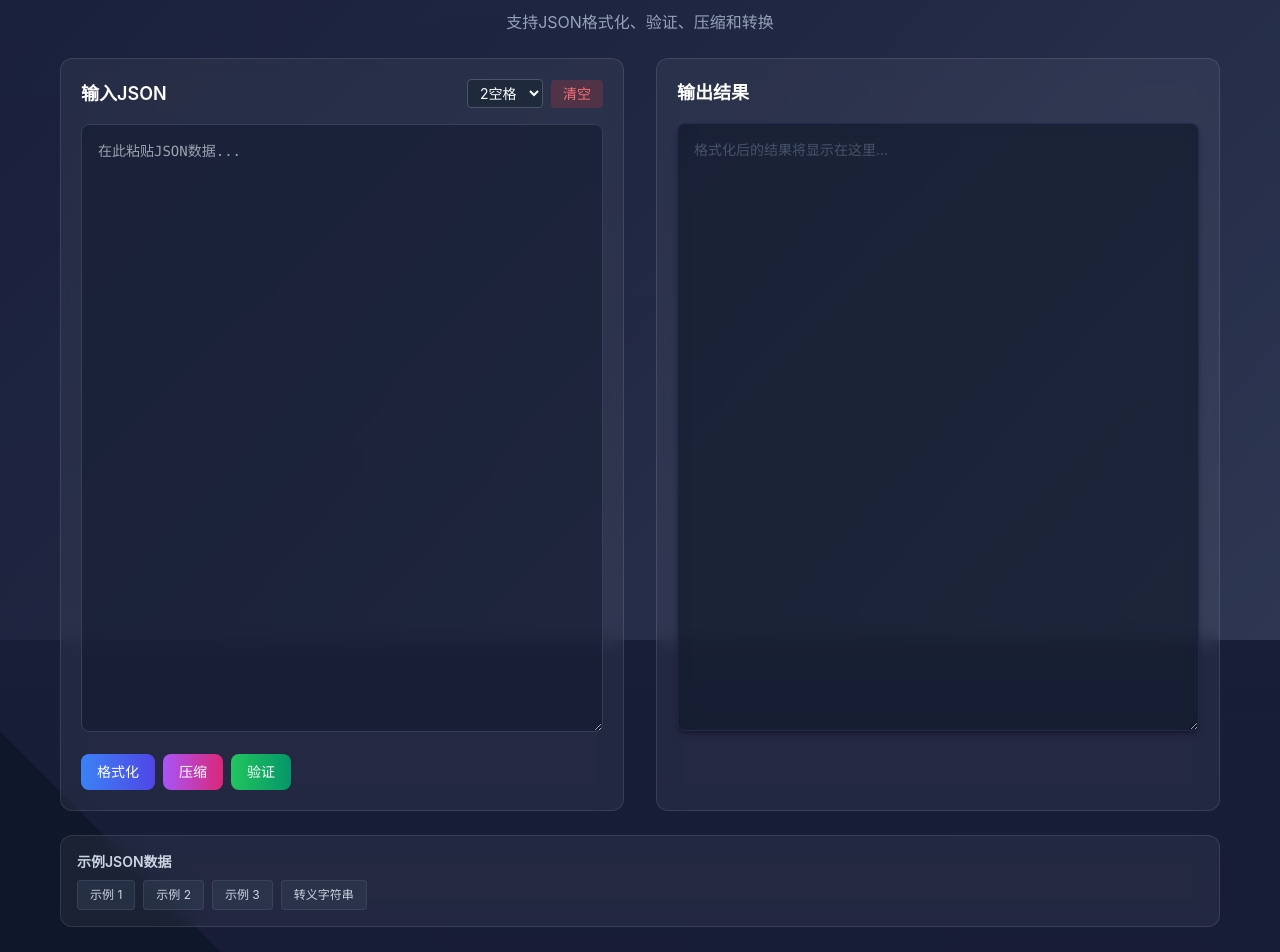
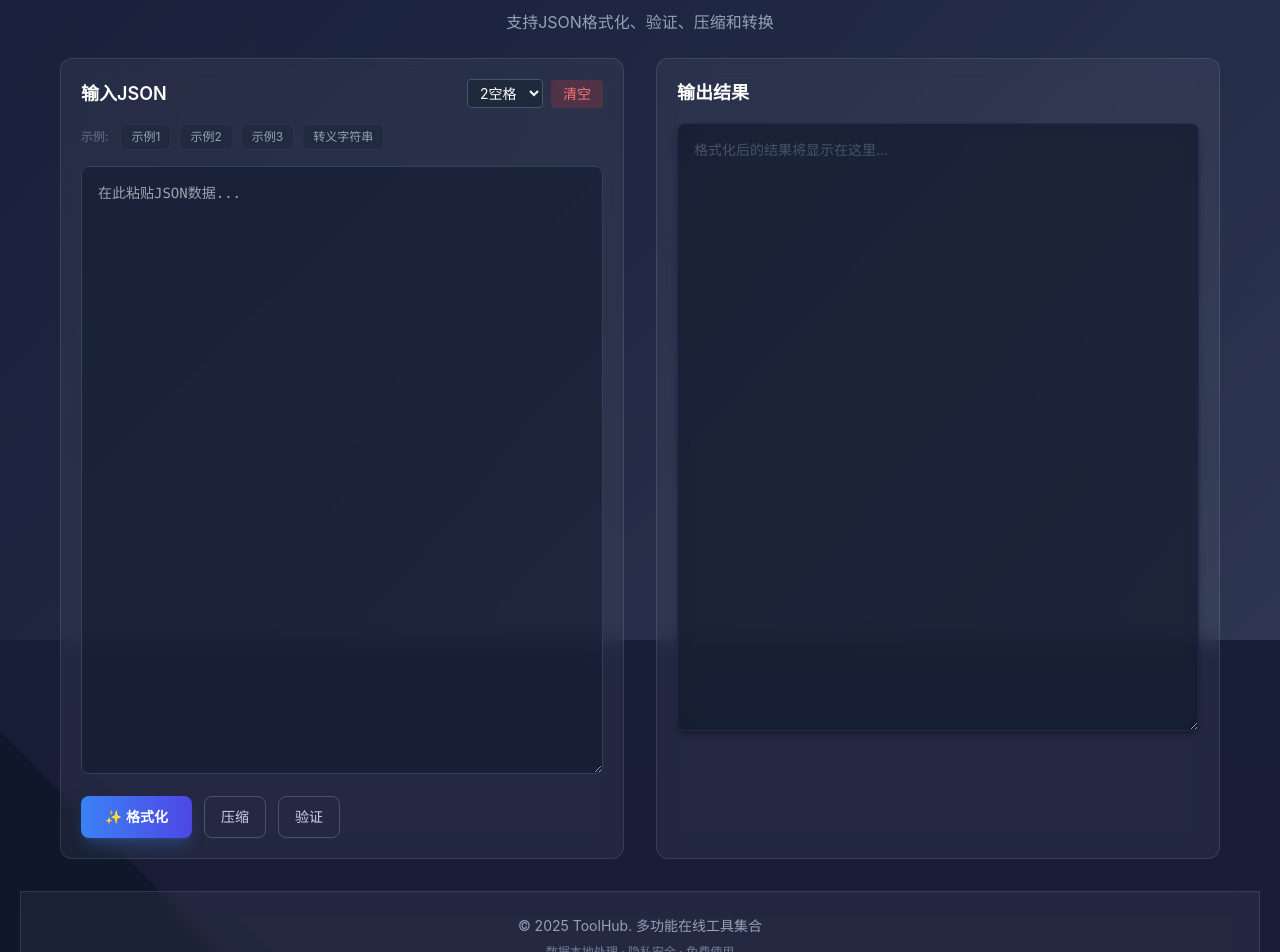
Before and after one commit to Akitaqaq/toolhub, a React (Vite) app: page /json in a window 1280 px wide. Shown: the part 160-1112 px from the top of the page. Built offline with nearby package versions, Linux system fonts and the light colour scheme.

Commit message:
优化工具

```diff
--- a/src/pages/JSONFormatter.tsx
+++ b/src/pages/JSONFormatter.tsx
@@ -1,4 +1,4 @@
-import React, { useState } from 'react'
+import React, { useState, useEffect, useRef, useMemo } from 'react'
 import JSONSyntaxHighlight from '../components/JSONSyntaxHighlight'
 import CollapsibleJSONTree from '../components/CollapsibleJSONTree'
 import { toast } from '../components/Toast'
@@ -11,6 +11,8 @@ interface JSONState {
   viewMode: 'highlight' | 'tree'
 }
 
+type JSONValidity = 'empty' | 'valid' | 'invalid'
+
 const JSONFormatter: React.FC = () => {
   const [state, setState] = useState<JSONState>({
     input: '',
@@ -19,6 +21,35 @@ const JSONFormatter: React.FC = () => {
     indent: 2,
     viewMode: 'highlight',
   })
+  const [validity, setValidity] = useState<JSONValidity>('empty')
+  const debounceTimerRef = useRef<number | null>(null)
+
+  // 实时验证JSON有效性（防抖）
+  useEffect(() => {
+    if (debounceTimerRef.current) {
+      clearTimeout(debounceTimerRef.current)
+    }
+
+    if (!state.input.trim()) {
+      setValidity('empty')
+      return
+    }
+
+    debounceTimerRef.current = window.setTimeout(() => {
+      try {
+        smartParseJSON(state.input)
+        setValidity('valid')
+      } catch {
+        setValidity('invalid')
+      }
+    }, 300)
+
+    return () => {
+      if (debounceTimerRef.current) {
+        clearTimeout(debounceTimerRef.current)
+      }
+    }
+  }, [state.input])
 
   /**
    * 智能解析JSON，支持转义字符串形式的JSON
@@ -55,7 +86,10 @@ const JSONFormatter: React.FC = () => {
     try {
       const parsed = smartParseJSON(state.input)
       const formatted = JSON.stringify(parsed, null, state.indent)
+      const lineCount = formatted.split('\n').length
+      const charCount = formatted.length
       setState(prev => ({ ...prev, output: formatted, error: '' }))
+      toast.success(`格式化完成，共 ${lineCount} 行，${charCount} 字符`)
     } catch (err) {
       setState(prev => ({ ...prev, error: (err as Error).message, output: '' }))
     }
@@ -65,7 +99,11 @@ const JSONFormatter: React.FC = () => {
     try {
       const parsed = smartParseJSON(state.input)
       const minified = JSON.stringify(parsed)
+      const originalSize = state.input.length
+      const minifiedSize = minified.length
+      const ratio = ((1 - minifiedSize / originalSize) * 100).toFixed(1)
       setState(prev => ({ ...prev, output: minified, error: '' }))
+      toast.success(`压缩完成，减少 ${ratio}%（${originalSize} → ${minifiedSize} 字符）`)
     } catch (err) {
       setState(prev => ({ ...prev, error: (err as Error).message, output: '' }))
     }
@@ -97,6 +135,16 @@ const JSONFormatter: React.FC = () => {
     setState(prev => ({ ...prev, indent: parseInt(value) as 2 | 4 | 8 }))
   }
 
+  // 缓存解析后的JSON对象，避免重复解析
+  const parsedOutput = useMemo(() => {
+    if (!state.output) return null
+    try {
+      return JSON.parse(state.output)
+    } catch {
+      return null
+    }
+  }, [state.output])
+
   return (
     <div className="max-w-[90rem] mx-auto space-y-6 animate-fade-in px-4">
       <div className="text-center space-y-2 mb-6">
@@ -127,6 +175,56 @@ const JSONFormatter: React.FC = () => {
               </button>
             </div>
           </div>
+
+          {/* 示例数据 - 紧凑显示 */}
+          {!state.input && (
+            <div className="flex flex-wrap gap-2">
+              <span className="text-xs text-slate-500 self-center mr-1">示例:</span>
+              {[
+                '{"name":"张三","age":25,"skills":["JavaScript","React","Node.js"]}',
+                '[{"id":1,"title":"测试","completed":false},{"id":2,"title":"开发","completed":true}]',
+                '{"user":{"id":123,"profile":{"nickname":"小明","tags":["开发者","开源爱好者"]}}}',
+              ].map((sample, index) => (
+                <button
+                  key={index}
+                  onClick={() => setState(prev => ({ ...prev, input: sample, error: '', output: '' }))}
+                  className="px-2.5 py-1 bg-slate-800/60 hover:bg-indigo-500/20 rounded-md text-xs text-slate-400 hover:text-indigo-300 transition-all border border-slate-700/50 hover:border-indigo-500/30"
+                >
+                  示例{index + 1}
+                </button>
+              ))}
+              <button
+                onClick={() => setState(prev => ({
+                  ...prev,
+                  input: '"{\\n  \\"name\\": \\"AlphaGo\\",\\n  \\"year\\": 2016,\\n  \\"tags\\": [\\"AI\\", \\"Go\\", \\"DeepMind\\"],\\n  \\"won\\": true,\\n  \\"score\\": 4.5\\n}"',
+                  error: '',
+                  output: ''
+                }))}
+                className="px-2.5 py-1 bg-slate-800/60 hover:bg-purple-500/20 rounded-md text-xs text-slate-400 hover:text-purple-300 transition-all border border-slate-700/50 hover:border-purple-500/30"
+              >
+                转义字符串
+              </button>
+            </div>
+          )}
+
+          {/* JSON有效性状态指示器 */}
+          {state.input && (
+            <div className="flex items-center gap-2">
+              <div className={`inline-flex items-center gap-1.5 px-2.5 py-1 rounded-full text-xs font-medium transition-all ${
+                validity === 'valid'
+                  ? 'bg-green-500/15 text-green-400 border border-green-500/30'
+                  : validity === 'invalid'
+                  ? 'bg-red-500/15 text-red-400 border border-red-500/30'
+                  : 'bg-slate-700/50 text-slate-500 border border-slate-600/50'
+              }`}>
+                <span className={`w-1.5 h-1.5 rounded-full ${
+                  validity === 'valid' ? 'bg-green-400' : validity === 'invalid' ? 'bg-red-400' : 'bg-slate-500'
+                }`} />
+                {validity === 'valid' ? '有效JSON' : validity === 'invalid' ? '无效JSON' : '空'}
+              </div>
+            </div>
+          )}
+
           <textarea
             value={state.input}
             onChange={(e) => setState(prev => ({ ...prev, input: e.target.value }))}
@@ -136,22 +234,22 @@ const JSONFormatter: React.FC = () => {
           />
 
           {/* 操作按钮 */}
-          <div className="flex flex-wrap gap-2">
+          <div className="flex flex-wrap gap-3">
             <button
               onClick={handleFormat}
-              className="px-4 py-2 bg-gradient-to-r from-blue-500 to-indigo-600 text-white rounded-lg hover:from-blue-600 hover:to-indigo-700 transition-all text-sm font-medium"
+              className="px-6 py-2.5 bg-gradient-to-r from-blue-500 to-indigo-600 text-white rounded-lg hover:from-blue-600 hover:to-indigo-700 transition-all text-sm font-semibold shadow-lg shadow-blue-500/25 hover:shadow-blue-500/40"
             >
-              格式化
+              ✨ 格式化
             </button>
             <button
               onClick={handleMinify}
-              className="px-4 py-2 bg-gradient-to-r from-purple-500 to-pink-600 text-white rounded-lg hover:from-purple-600 hover:to-pink-700 transition-all text-sm font-medium"
+              className="px-4 py-2.5 border border-slate-600 text-slate-300 rounded-lg hover:bg-slate-700/50 hover:border-slate-500 hover:text-white transition-all text-sm font-medium"
             >
               压缩
             </button>
             <button
               onClick={handleValidate}
-              className="px-4 py-2 bg-gradient-to-r from-green-500 to-emerald-600 text-white rounded-lg hover:from-green-600 hover:to-emerald-700 transition-all text-sm font-medium"
+              className="px-4 py-2.5 border border-slate-600 text-slate-300 rounded-lg hover:bg-slate-700/50 hover:border-slate-500 hover:text-white transition-all text-sm font-medium"
             >
               验证
             </button>
@@ -198,9 +296,9 @@ const JSONFormatter: React.FC = () => {
 
           <div className="w-full h-[28rem] xl:h-[38rem] glass-code rounded-lg p-4 overflow-auto resize-y">
             {state.output ? (
-              state.viewMode === 'tree' ? (
+              state.viewMode === 'tree' && parsedOutput ? (
                 <CollapsibleJSONTree
-                  data={JSON.parse(state.output)}
+                  data={parsedOutput}
                   className="h-full"
                 />
               ) : (
@@ -216,27 +314,6 @@ const JSONFormatter: React.FC = () => {
         </div>
       </div>
 
-      {/* 示例数据 */}
-      <div className="glass rounded-xl p-4">
-        <h3 className="text-sm font-semibold text-slate-300 mb-2">示例JSON数据</h3>
-        <div className="flex flex-wrap gap-2">
-          {[
-            '{"name":"张三","age":25,"skills":["JavaScript","React","Node.js"]}',
-            '[{"id":1,"title":"测试","completed":false},{"id":2,"title":"开发","completed":true}]',
-            '{"user":{"id":123,"profile":{"nickname":"小明","tags":["开发者","开源爱好者"]}}}',
-            '"{\\n  \\"name\\": \\"AlphaGo\\",\\n  \\"year\\": 2016,\\n  \\"tags\\": [\\"AI\\", \\"Go\\", \\"DeepMind\\"],\\n  \\"won\\": true,\\n  \\"score\\": 4.5\\n}"'
-          ].map((sample, index) => (
-            <button
-              key={index}
-              onClick={() => setState(prev => ({ ...prev, input: sample, error: '', output: '' }))}
-              className="px-3 py-1.5 bg-slate-700/50 hover:bg-slate-600/50 rounded text-xs text-slate-300 transition-colors border border-slate-600/50"
-            >
-              {index < 3 ? `示例 ${index + 1}` : '转义字符串'}
-            </button>
-          ))}
-        </div>
-      </div>
-
     </div>
   )
 }
```
